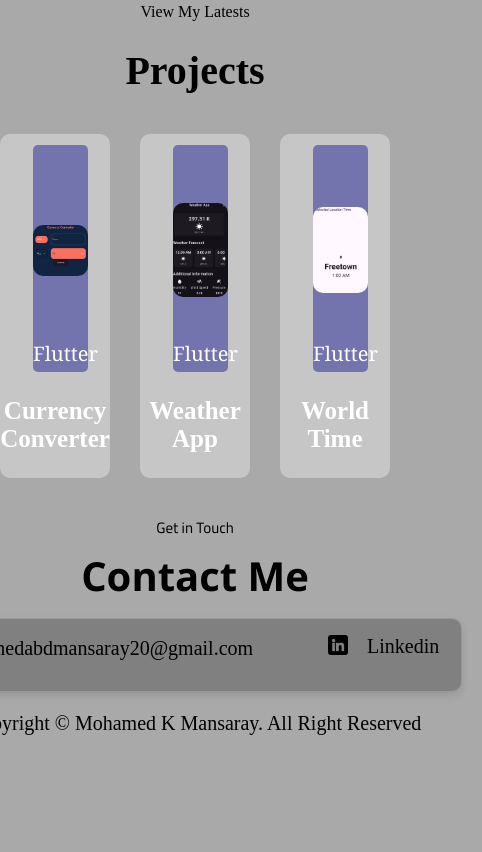
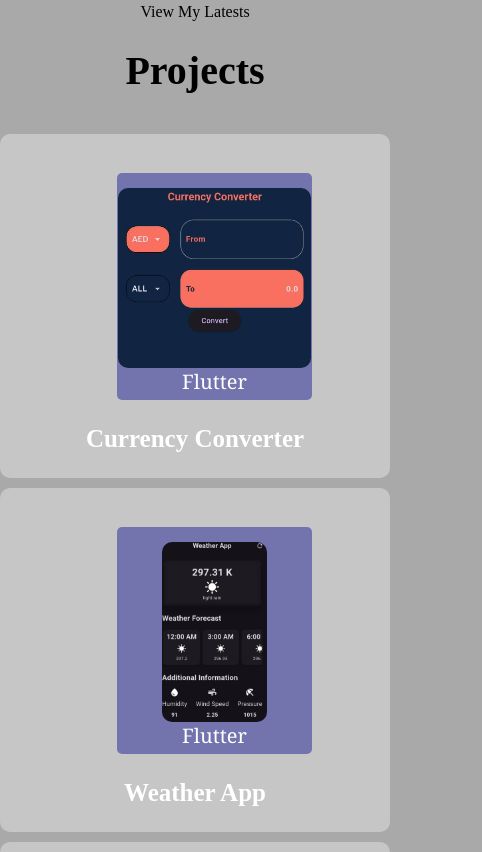
Before and after one commit to MMK-897/my-personal-portfolio, a plain HTML site: page index.html in a window 390 px wide. Shown: the part 772-1624 px from the top of the page, 482 px wide, since content can reach past the window. Before the commit the page ends 1507 px from the top, so only its background shows below. Drawn offline with nearby package versions, Linux system fonts and the light colour scheme; a web font is replaced by a local one.

Commit message:
make the down section responsive

```diff
--- a/personal-portfolio.css
+++ b/personal-portfolio.css
@@ -362,6 +362,24 @@ a.email{
   .down-section {
     margin-top: 70px;
   }
+  .projects-container{
+    display: flex;
+    flex-direction: column;
+    width: 100%;
+  }
+  .contact-details{
+    width: 350px;
+    ;
+  }
+  .email{
+    font-size: 15px;
+  }
+  .linkedin{
+    font-size: 17px;
+  }
+  .copy-right-section{
+    font-size: 10px;
+  }
 }
 html {
   scroll-behavior: smooth;
```
